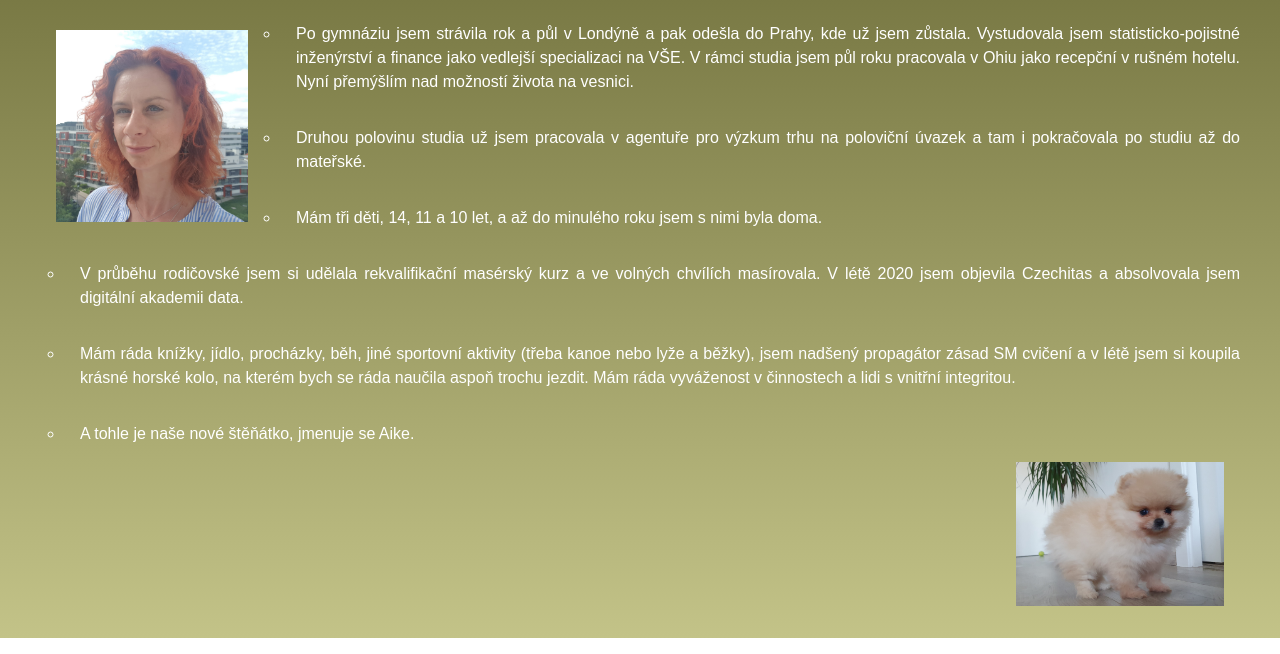
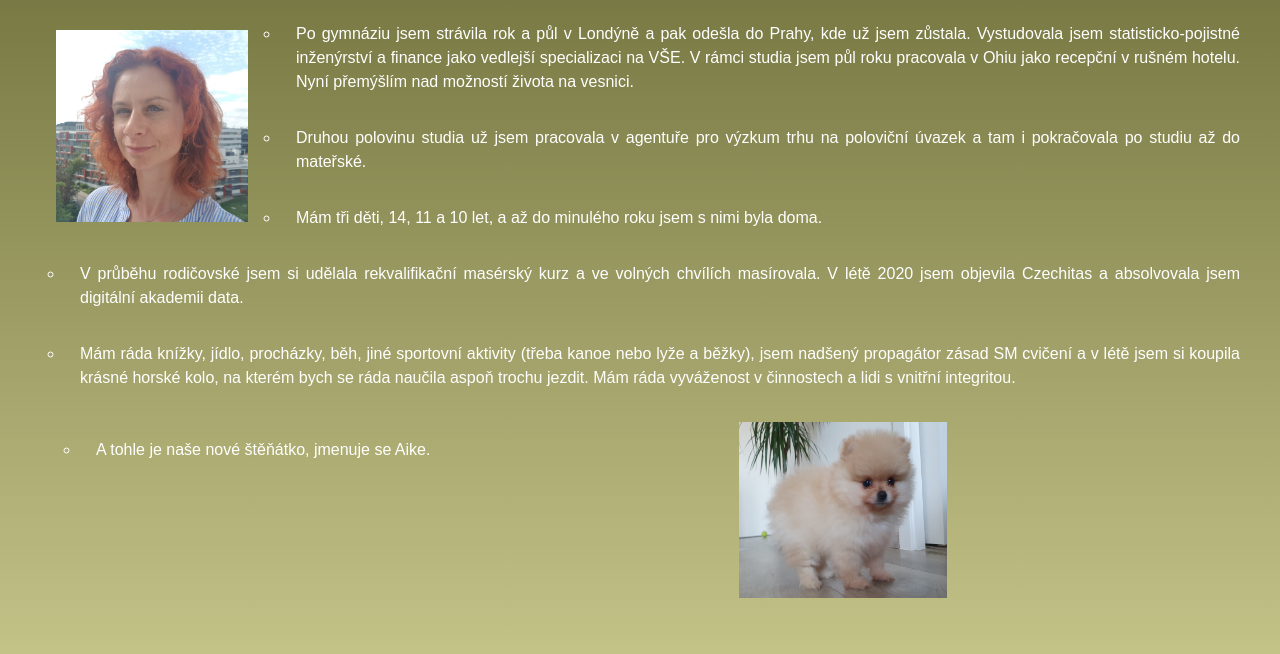
Before and after one commit to Martina-Kor/O_projektu_DAW2021_Bezuv_grunt_Bylinar, a plain HTML site: page Martina.html in a window 1280 px wide. Shown: the part 169-823 px from the top of the page. Drawn offline with Linux system fonts and the light colour scheme.

Commit message:
posunutí obrázku psa

```diff
--- a/Martina.html
+++ b/Martina.html
@@ -62,7 +62,7 @@
             se ráda naučila aspoň trochu jezdit. Mám ráda vyváženost v
             činnostech a lidi s vnitřní integritou.
           </li>
-
+          <div class="aike">
             <li class="aike__text">
               A tohle je naše nové štěňátko, jmenuje se Aike.
             </li>
@@ -71,6 +71,7 @@
               src="obrazky/Aike.jpg"
               alt="Obrázek štěněte"
             />
+          </div>
         </ul>
       </div>
     </div>
--- a/style.css
+++ b/style.css
@@ -69,7 +69,8 @@ a.Mindmap:hover {
 
 .miro,
 .martina,
-.marie {
+.marie,
+.aike {
   display: flex;
   flex-wrap: wrap;
   justify-content: center;
@@ -203,7 +204,7 @@ li .aike {
   float: right;
   margin-top: 1rem;
   margin: auto;
-  padding: 0 2rem 2rem 2rem;
+  padding: 0 2rem 0rem 2rem;
   width: 17rem;
   height: 11rem;
 }
```
Lines whose indentation alone changed are shown as unchanged.
